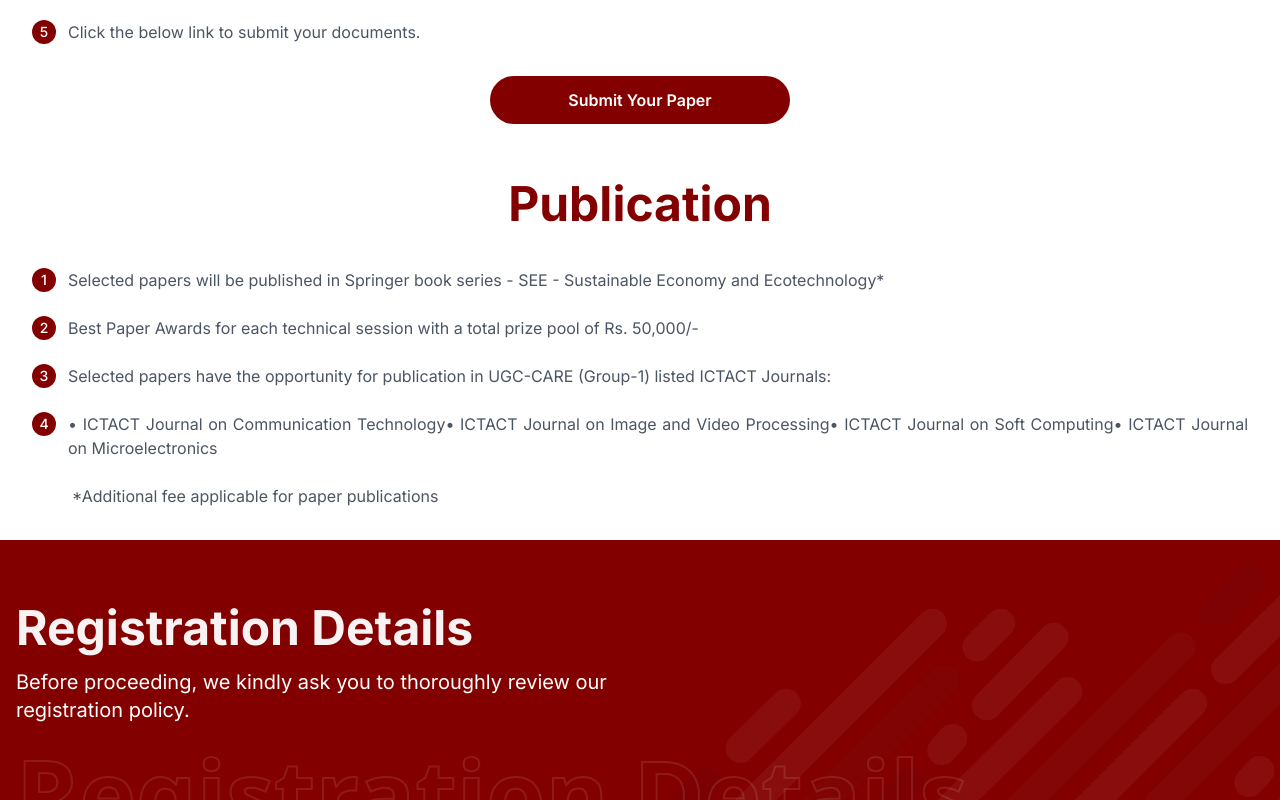
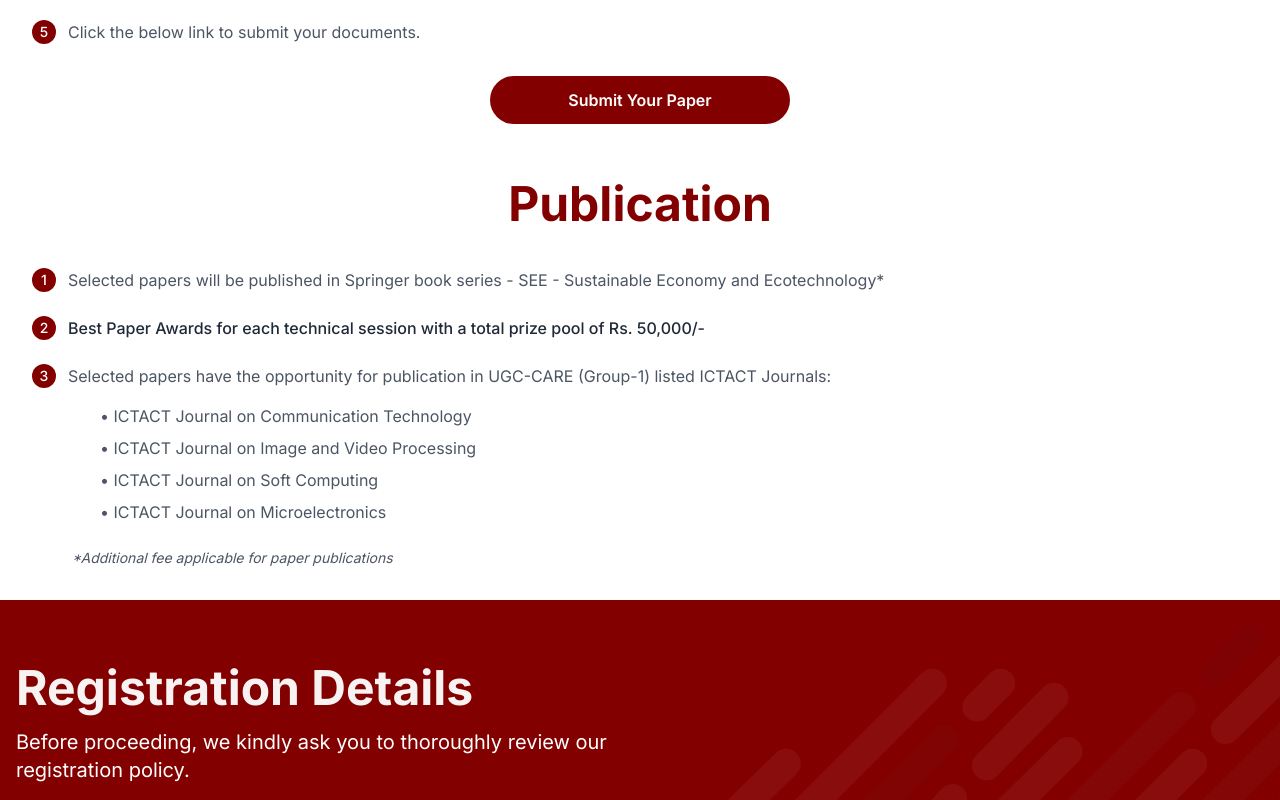
Before and after one commit to kmrsanthosh/TCEResearchConclave, a Next.js app: page / in a window 1280 px wide. Shown: the part 6170-6970 px from the top of the page. Built offline with nearby package versions, Linux system fonts and the light colour scheme.

Commit message:
Changed Span To Attribute Anchor Tag For Click Here To Download Paper Template & Updated The Publication Section

```diff
--- a/components/Home/AuthorGuidelines.tsx
+++ b/components/Home/AuthorGuidelines.tsx
@@ -3,17 +3,10 @@
 import React from "react";
 import SectionHeader from "../SectionHeader";
 import { motion } from "framer-motion";
-import { guidelines, publication } from "@/app/data";
+import { guidelines, publication, publicationUGC } from "@/app/data";
 import { saveAs } from "file-saver";
 
 const AuthorGuidelines = () => {
-  const saveFile = () => {
-    saveAs(
-      "/TCEResearchConclave/RC 2025 template.docx",
-      "RC 2025 template.docx"
-    );
-  };
-
   return (
     <>
       <SectionHeader
@@ -171,12 +164,13 @@
             </span>
             <p className="text-gray-600">
               Make sure to prepare the paper in the format prescribed.{" "}
-              <span
+              <a
+                href="/RC2025template.pdf"
+                download
                 className="font-bold hover:cursor-pointer hover:text-blue-500"
-                onClick={saveFile}
               >
                 Click here
-              </span>{" "}
+              </a>{" "}
               to download the format.
             </p>
           </motion.li>
@@ -213,28 +207,70 @@
         <h1 className="font-bold text-center text-primary-accent text-5xl mb-2">
           Publication
         </h1>
-        <ul className="p-8 space-y-6">
-          {publication.map((guideline, index) => (
-            <motion.li
-              key={index}
+        <div className="p-8 space-y-6">
+          {/* Springer Publication */}
+          <motion.div
             initial={{ opacity: 0, y: 20 }}
             whileInView={{ opacity: 1, y: 0 }}
-              transition={{ duration: 0.6, delay: index * 0.1 }}
+            transition={{ duration: 0.6, delay: 0.1 }}
             className="flex items-start"
           >
             <span className="flex-shrink-0 h-6 w-6 rounded-full bg-primary-accent flex items-center justify-center mr-3">
-                <span className="text-white font-medium text-sm">
-                  {index + 1}
+              <span className="text-white font-medium text-sm">1</span>
             </span>
+            <p className="text-gray-600">{publication[0]}</p>
+          </motion.div>
+
+          {/* Best Paper Award */}
+          <motion.div
+            initial={{ opacity: 0, y: 20 }}
+            whileInView={{ opacity: 1, y: 0 }}
+            transition={{ duration: 0.6, delay: 0.2 }}
+            className="flex items-start"
+          >
+            <span className="flex-shrink-0 h-6 w-6 rounded-full bg-primary-accent flex items-center justify-center mr-3">
+              <span className="text-white font-medium text-sm">2</span>
             </span>
-              <p className="text-gray-600">{guideline}</p>
+            <p className="text-gray-800 font-medium">{publication[1]}</p>
+          </motion.div>
+
+          {/* ICTACT Journals Section */}
+          <motion.div
+            initial={{ opacity: 0, y: 20 }}
+            whileInView={{ opacity: 1, y: 0 }}
+            transition={{ duration: 0.6, delay: 0.3 }}
+            className="flex items-start"
+          >
+            <span className="flex-shrink-0 h-6 w-6 rounded-full bg-primary-accent flex items-center justify-center mr-3">
+              <span className="text-white font-medium text-sm">3</span>
+            </span>
+            <div className="space-y-4">
+              <p className="text-gray-600">{publication[2]}</p>
+              <ul className="ml-8 space-y-2">
+                {publicationUGC.map((journal: string, idx: number) => (
+                  <motion.li
+                    key={idx}
+                    initial={{ opacity: 0, x: -20 }}
+                    whileInView={{ opacity: 1, x: 0 }}
+                    transition={{ duration: 0.4, delay: 0.4 + idx * 0.1 }}
+                    className="text-gray-600"
+                  >
+                    {journal}
                   </motion.li>
                 ))}
+              </ul>
+            </div>
+          </motion.div>
 
-          <p className="text-gray-600 ml-10">
+          <motion.p
+            initial={{ opacity: 0, y: 20 }}
+            whileInView={{ opacity: 1, y: 0 }}
+            transition={{ duration: 0.6, delay: 0.6 }}
+            className="text-gray-600 ml-10 text-sm italic"
+          >
             *Additional fee applicable for paper publications
-          </p>
-        </ul>
+          </motion.p>
+        </div>
       </section>
     </>
   );
```
Lines whose indentation alone changed are shown as unchanged.
